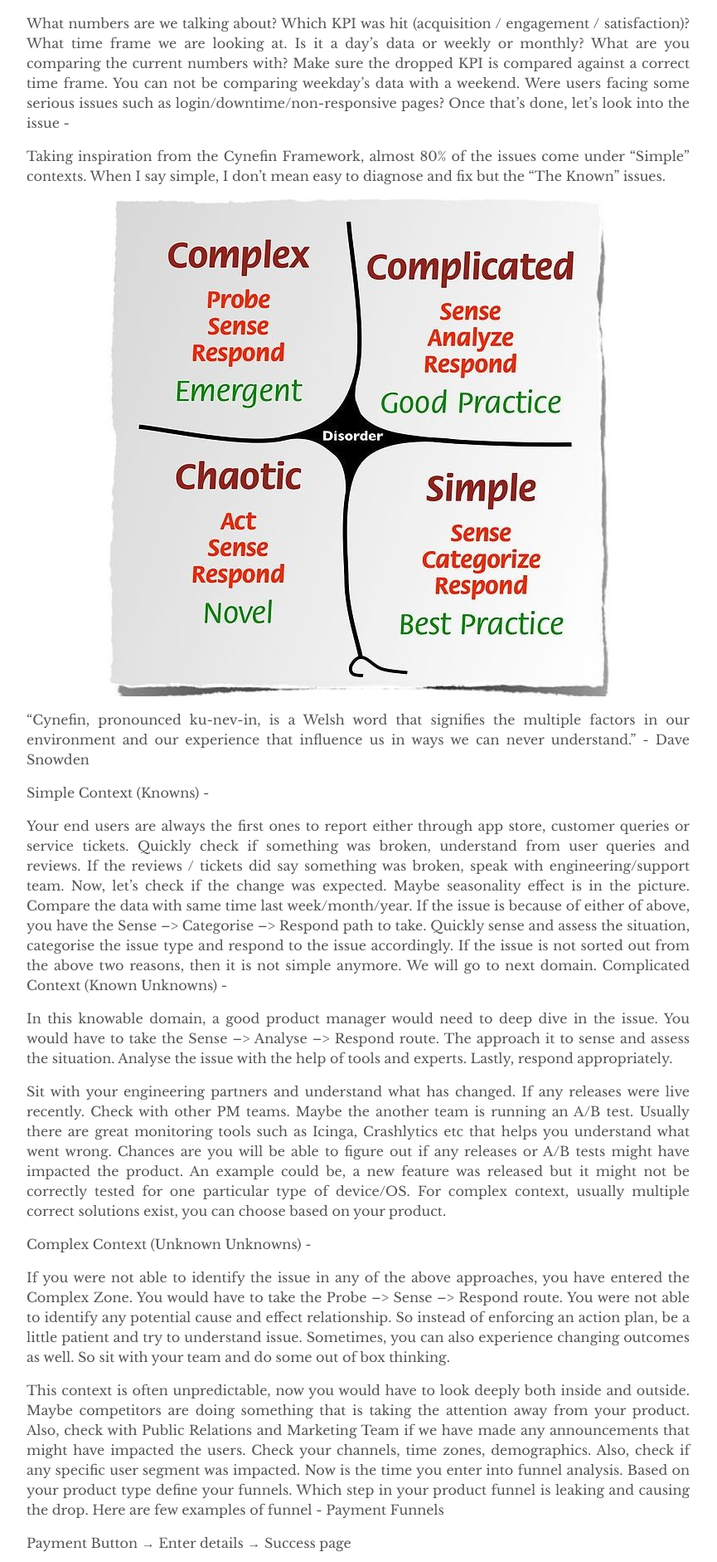
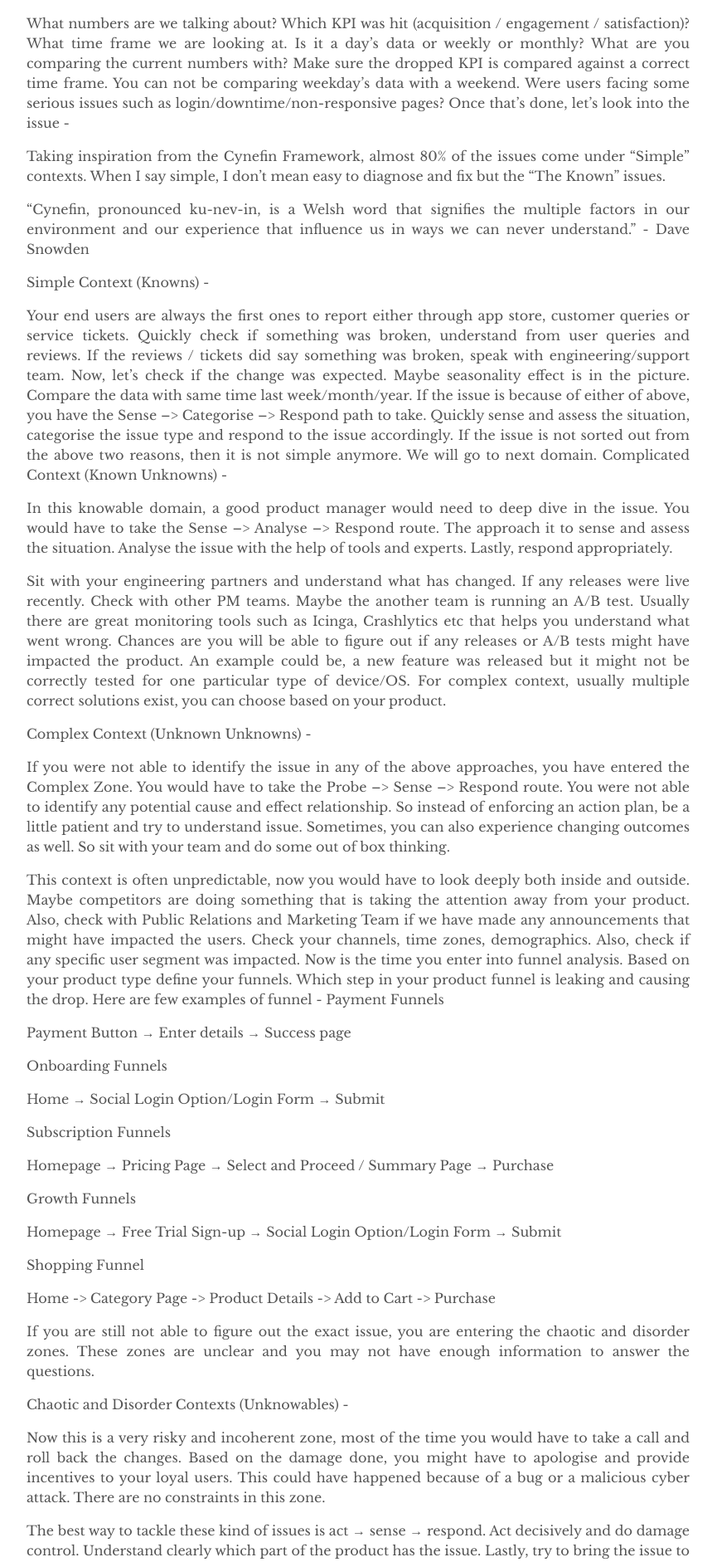
Before and after one commit to Archana-blog/product, a Jekyll site: the page built from _posts/2017-03-29-introducing-tale.md, in a window 1280 px wide. Shown: the part 720-2602 px from the top of the page at 83% size, without its empty margins (208-1073 px from the left). Built offline with Jekyll 4.4.1, drawn with Linux system fonts in a browser that asks for light colours; comment, search, counter and statistics services are not loaded.

Commit message:
Update 2017-03-29-introducing-tale.md

```diff
--- a/_posts/2017-03-29-introducing-tale.md
+++ b/_posts/2017-03-29-introducing-tale.md
@@ -34,9 +34,6 @@ Once that's done, let's look into the issue -
 Taking inspiration from the Cynefin Framework, almost 80% of the issues come under "Simple" contexts. When I say simple, I don't mean easy to diagnose and fix but the "The Known" issues.
 
 <link type="image/png" sizes="32x32" href="{{ "/assets/Cynefin.jpeg" | relative_url }}">
-
-![alt text](/assets/Cynefin.jpeg "Title")
-
 
 “Cynefin, pronounced ku-nev-in, is a Welsh word that signifies the multiple factors in our environment and our experience that influence us in ways we can never understand.” - Dave Snowden
 
```
